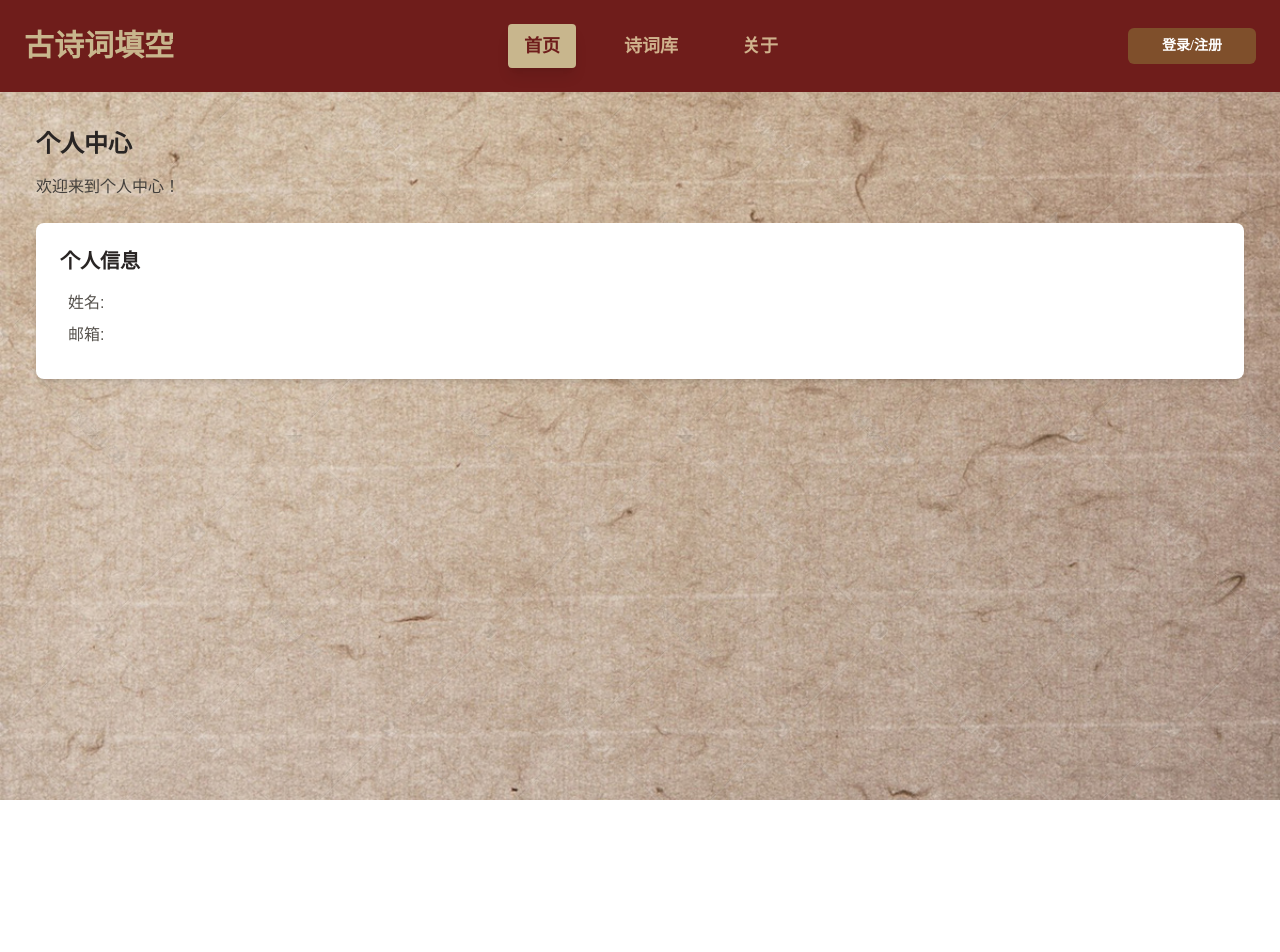
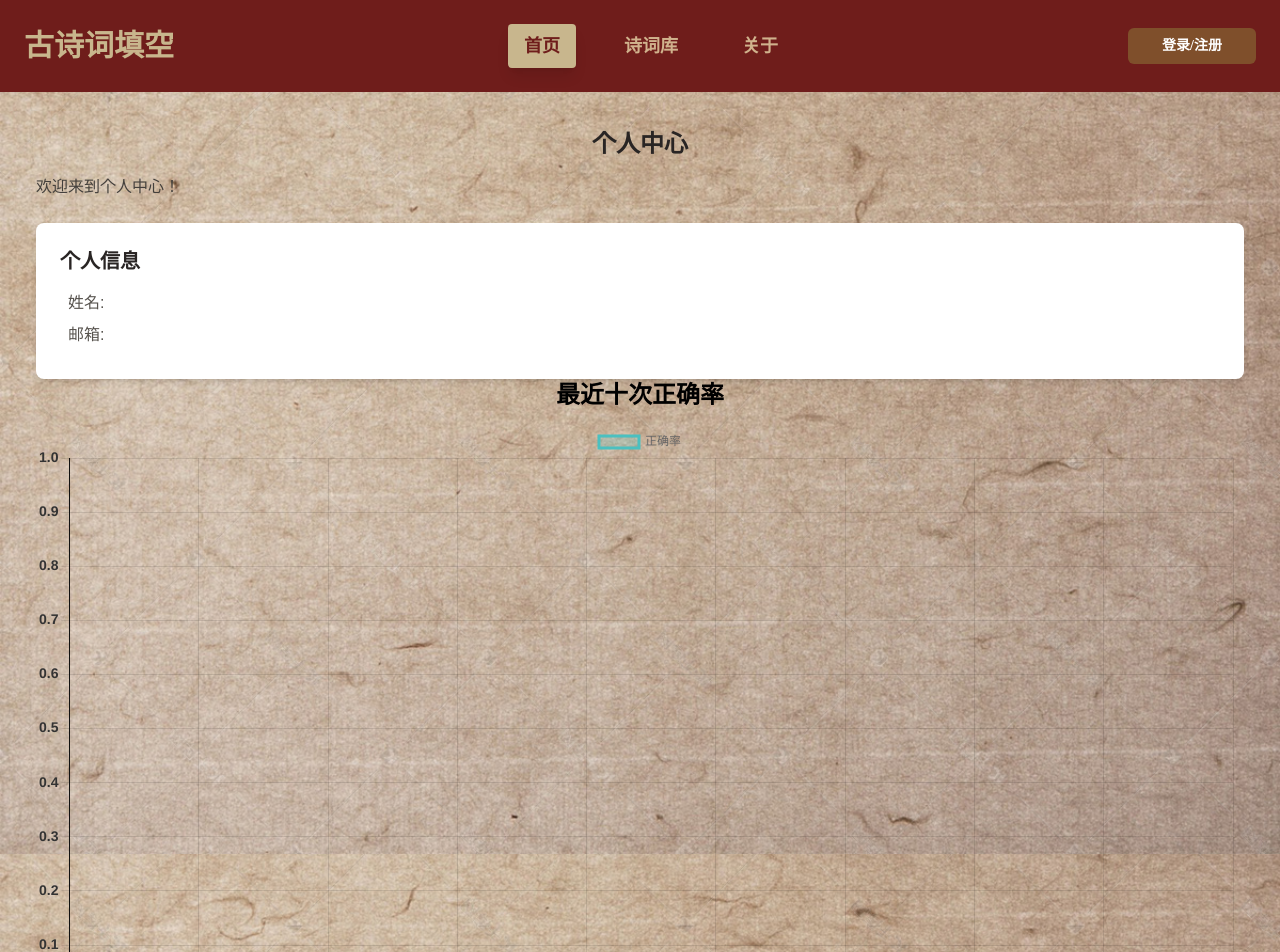
Before and after one commit to oclcph/HCI, a Vue app in the folder frontend/: page /profile in a window 1280 px wide. Shown: the top 952 px of the page. Before the commit the page ends 800 px from the top, so only its background shows below. Built offline with nearby package versions, Linux system fonts and the light colour scheme; no server answers.

Commit message:
加上正确率图标

```diff
--- a/frontend/package.json
+++ b/frontend/package.json
@@ -9,9 +9,11 @@
   },
   "dependencies": {
     "axios": "^1.3.0",
+    "chart.js": "^4.4.7",
     "element-plus": "^2.9.1",
     "pinia": "^2.1.0",
     "vue": "^3.2.0",
+    "vue-chartjs": "^5.3.2",
     "vue-i18n": "^9.2.0",
     "vue-router": "^4.0.0"
   },
--- /dev/null
+++ b/frontend/src/components/LineChart.vue
@@ -0,0 +1,63 @@
+<template>
+  <div>
+    <canvas ref="canvas"></canvas>
+  </div>
+</template>
+
+<script lang="ts">
+import { defineComponent, onMounted, ref, watch } from 'vue';
+import { Chart, registerables } from 'chart.js';
+
+Chart.register(...registerables);
+
+export default defineComponent({
+  name: "LineChart",
+  props: {
+    chartData: {
+      type: Object,
+      required: true
+    },
+    chartOptions: {
+      type: Object,
+      required: true
+    }
+  },
+  setup(props) {
+    const canvas = ref<HTMLCanvasElement | null>(null);
+    let chartInstance: Chart | null = null;
+
+    const renderChart = () => {
+      if (chartInstance) {
+        chartInstance.destroy(); // 销毁旧的实例
+      }
+      if (canvas.value) {
+        chartInstance = new Chart(canvas.value, {
+          type: 'line',
+          data: props.chartData,
+          options: props.chartOptions,
+        });
+      }
+    };
+
+    onMounted(() => {
+      renderChart();
+    });
+
+    watch(() => props.chartData, () => {
+      renderChart(); // 监听 chartData 的变化
+    });
+
+    watch(() => props.chartOptions, () => {
+      renderChart(); // 监听 chartOptions 的变化
+    });
+
+    return {
+      canvas
+    };
+  }
+});
+</script>
+
+<style scoped>
+/* 添加样式 */
+</style>
--- a/frontend/src/views/Profile.vue
+++ b/frontend/src/views/Profile.vue
@@ -16,12 +16,17 @@
         <!-- 其他个人信息 -->
       </div>
     </div>
+    <div>
+      <h1 class="text-2xl font-bold">最近十次正确率</h1>
+      <LineChart :chart-data="chartData" :chart-options="chartOptions" />
+    </div>
   </div>
 </template>
 
 <script lang="ts">
 import {defineComponent, onMounted, ref} from 'vue';
 import { getUser } from "../api/user";
+import LineChart from "../components/LineChart.vue";
 
 interface User {
   phone: string;
@@ -30,6 +35,8 @@ interface User {
 }
 
 export default defineComponent({
+  name: "Profile",
+  components: {LineChart},
   setup() {
     const user = ref<User>({phone: "", password: "", rates: []});
     const rates = ref<number[]>([])
@@ -40,15 +47,117 @@ export default defineComponent({
         user.value.phone = res.data.result.phone;
         user.value.password = res.data.result.password;
         user.value.rates = res.data.result.correctRate;
-        rates.value = user.value.rates;
+        rates.value = user.value.rates.slice(-10);
       }
     }
+
+    const loading = ref(true);
+    const chartData = ref({
+      labels: ['1', '2', '3', '4', '5', '6', '7', '8', '9', '10'],
+      datasets: [
+        {
+          label: '正确率',
+          backgroundColor: 'rgba(75, 192, 192, 0.2)',
+          borderColor: 'rgba(75, 192, 192, 1)',
+          data: [0],
+        },
+      ],
+    });
+
+    const chartOptions = ref({
+      responsive: true,
+      plugins: {
+        legend: { display: true },
+        title: { display: false, text: '折线图示例' },
+      },
+      scales: {
+        x: {
+          grid: {
+            color: 'rgba(0, 0, 0, 0.1)', // 网格线颜色
+          },
+          ticks: {
+            color: '#333333', // X轴刻度文字颜色
+            font: {
+              size: 14, // 可选，调整文字大小以增加对比度
+              weight: 'bold', // 可选，加粗文字
+            },
+          },
+          border: {
+            color: '#111111',
+            size: 2,
+          }
+        },
+        y: {
+          min: 0,
+          max: 1.0,
+          grid: {
+            color: 'rgba(0, 0, 0, 0.1)', // 网格线颜色
+          },
+          ticks: {
+            color: '#333333', // Y轴刻度文字颜色
+            font: {
+              size: 14, // 可选，调整文字大小以增加对比度
+              weight: 'bold', // 可选，加粗文字
+            },
+          },
+          border: {
+            color: '#111111',
+            size: 2,
+          }
+        },
+      },
+    });
+
+    const updateChartData = () => {
+      // 随机生成新数据
+      const newData = Array.from({ length: 6 }, () => Math.floor(Math.random() * 100));
+      chartData.value = {
+        ...chartData.value,
+        datasets: [
+          {
+            ...chartData.value.datasets[0],
+            data: newData,
+          },
+        ],
+      };
+      console.log('Chart data updated:', newData);
+    };
+
+    const fetchData = async () => {
+      try {
+        await getUserInfo()
+
+        // 更新 chartData
+        console.log(rates.value)
+        // chartData.value.labels = rates.value.map((_, index) => `第${index + 1}个`);
+        chartData.value = {
+          ...chartData.value,
+          datasets: [
+            {
+              ...chartData.value.datasets[0],
+              data: rates.value,
+            },
+          ],
+        };
+        console.log(chartData.value.datasets[0].data)
+      } catch (error) {
+        console.error('数据获取失败：', error);
+      } finally {
+        loading.value = false;
+      }
+    };
+
     onMounted(() => {
-      getUserInfo();
+      fetchData();
+      // updateChartData();
     })
 
     return {
       user,
+      loading,
+      chartData,
+      chartOptions,
+      updateChartData,
     };
   },
 });
@@ -62,4 +171,8 @@ export default defineComponent({
 .profile h1{
   margin-bottom: 15px;
 }
+
+h1 {
+  @apply text-center;
+}
 </style>
```
Also changed, not shown: 1 other file (tests, documents, lock files or other folders).
